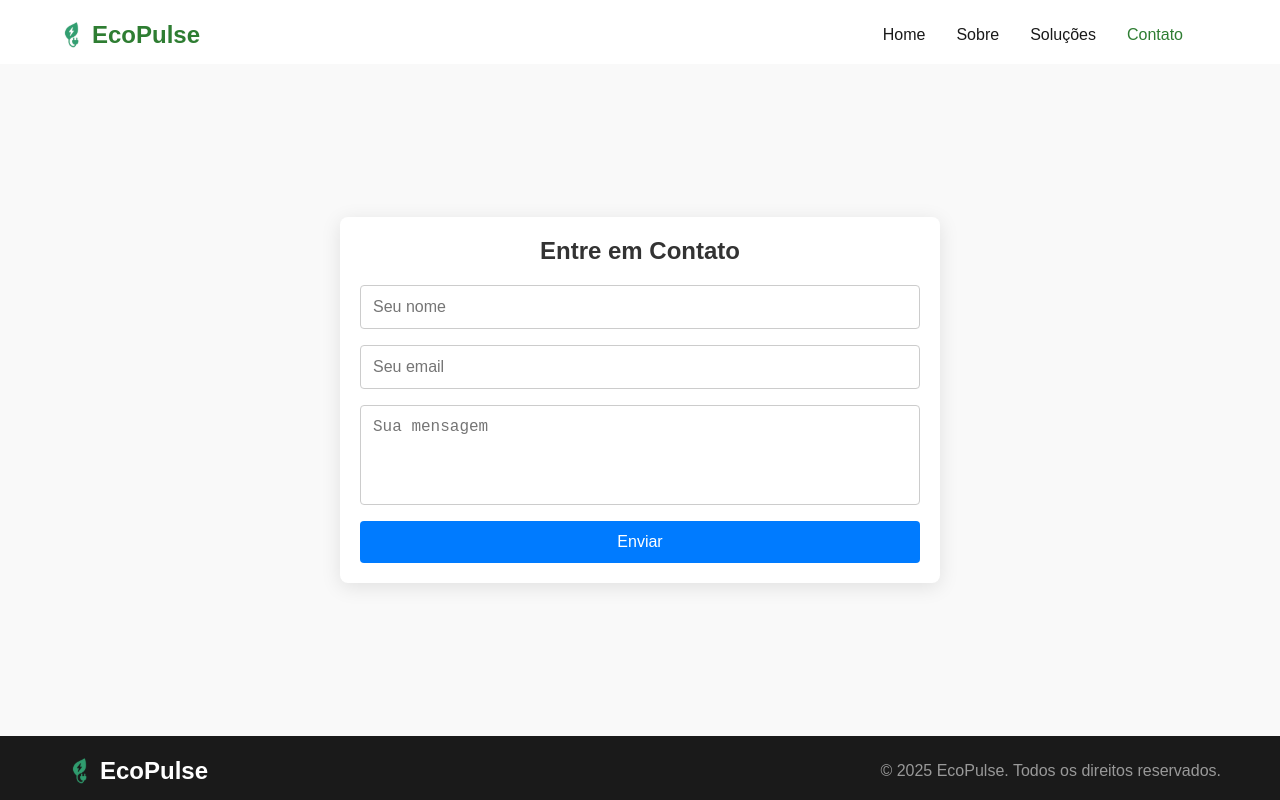
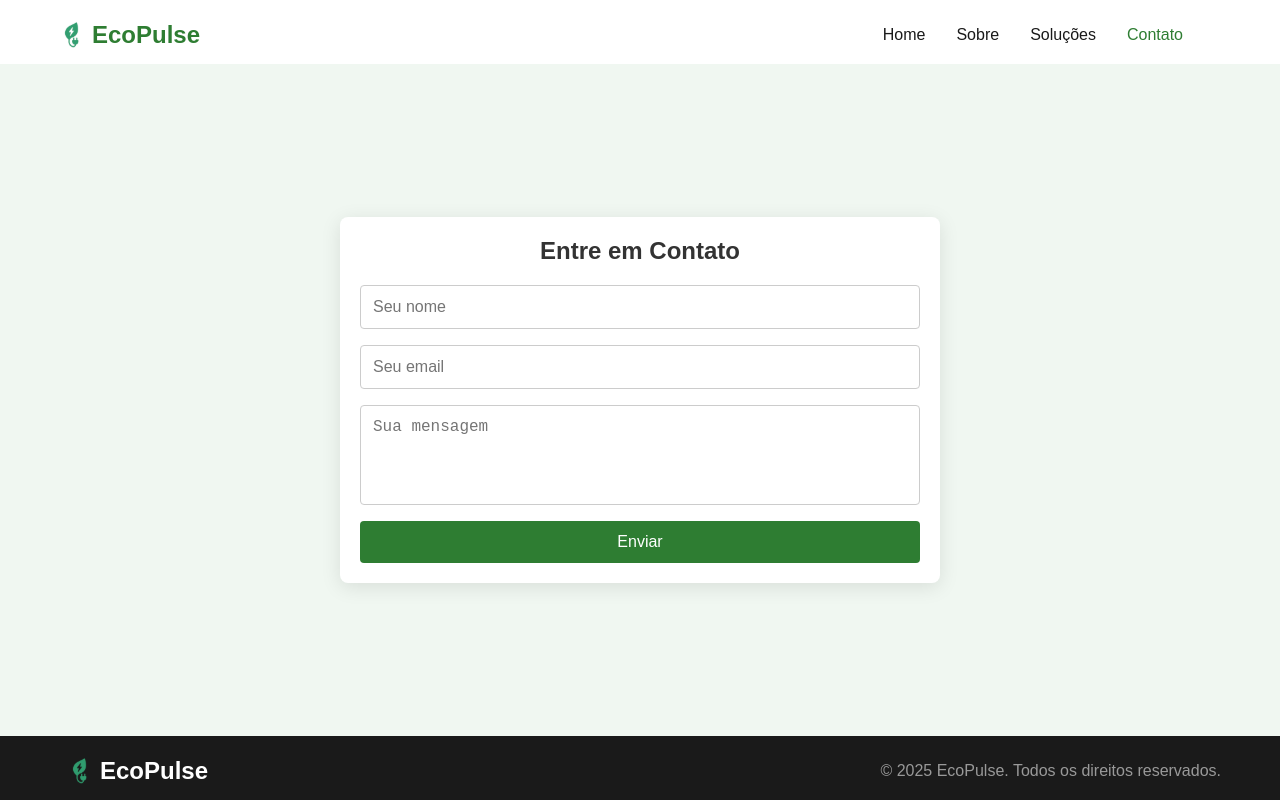
Before and after one commit to Balchaki/ecopulse, a Next.js app: page /contact in a window 1280 px wide. Built offline with nearby package versions, Linux system fonts and the light colour scheme.

Commit message:
correção das cores da page contact

```diff
--- a/src/app/contact/page.module.css
+++ b/src/app/contact/page.module.css
@@ -4,7 +4,7 @@
   display: flex;
   justify-content: center;
   align-items: center;
-  background-color: #f9f9f9;
+
 }
 
 .main {
@@ -47,7 +47,7 @@
 .button {
   padding: 12px;
   font-size: 16px;
-  background-color: #007bff;
+  background-color: #2E7D32;
   color: white;
   border: none;
   border-radius: 4px;
@@ -56,5 +56,5 @@
 }
 
 .button:hover {
-  background-color: #0056b3;
+  background-color: #205823;
 }
--- a/src/app/contact/page.tsx
+++ b/src/app/contact/page.tsx
@@ -22,7 +22,7 @@ export default function ContactPage() {
             placeholder="Sua mensagem"
             className={styles.textarea}
           ></textarea>
-          <button type="button" className={styles.button}>
+          <button type="submit" className={styles.button}>
             Enviar
           </button>
         </form>
```
